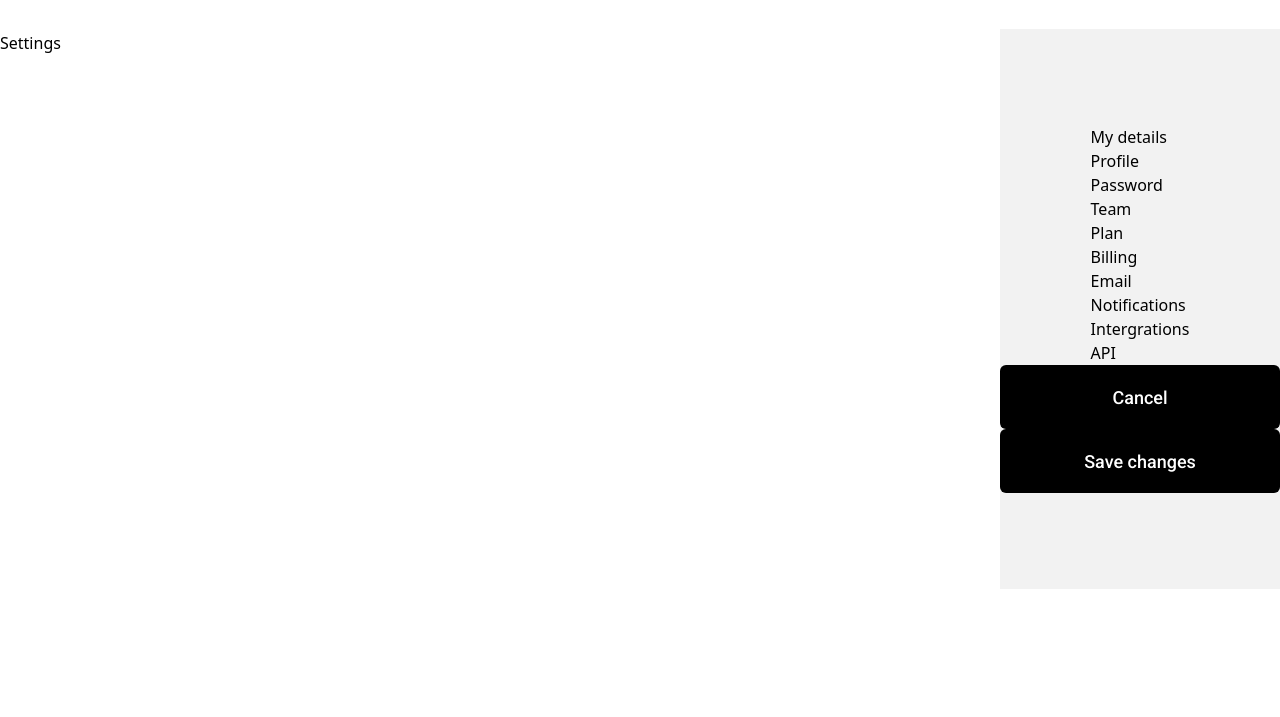
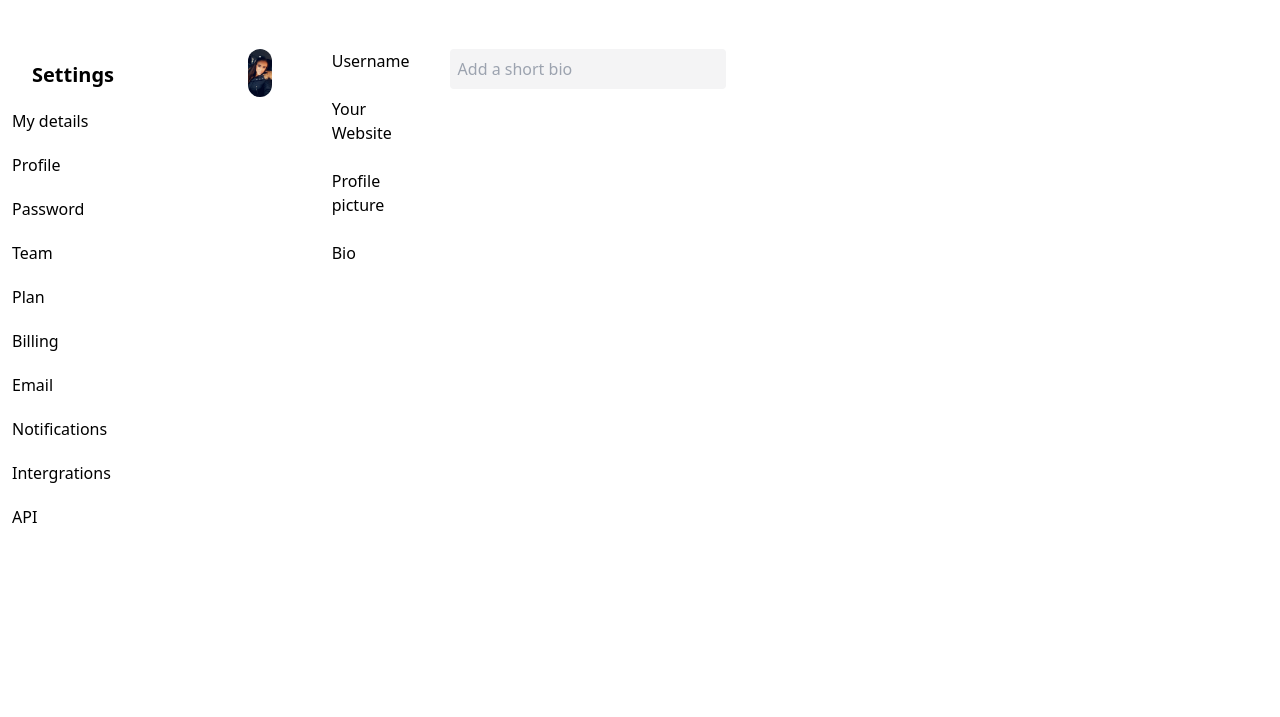
Before and after one commit to HollieMorrison/Creator-lives, a plain HTML site: page pages/settings.html in a window 1280 px wide. Shown: the part 83-800 px from the top of the page. Drawn offline with nearby package versions, Linux system fonts and the light colour scheme.

Commit message:
setting options bar finished

```diff
--- a/pages/settings.html
+++ b/pages/settings.html
@@ -4,11 +4,12 @@
   <meta charset="UTF-8">
   <meta http-equiv="X-UA-Compatible" content="IE=edge">
   <meta name="viewport" content="width=device-width, initial-scale=1.0">
+  <title>Document</title>
   <script src="https://cdn.tailwindcss.com"></script>
   <script src="../js/tailwind.config.js"></script>
   <link href="https://fonts.googleapis.com/css2?family=Roboto:ital,wght@0,100;0,300;0,400;0,500;1,100;1,300;1,400&display=swap" rel="stylesheet">
+  <link href="https://use.fontawesome.com/releases/v5.7.0/css/all.css" rel="stylesheet">
   <link rel="stylesheet" href="../styles/global.css">
-  <title>Account Settings</title>
 </head>
 <body>
   <div class="container">
@@ -18,43 +19,67 @@
       <nav class="login">
         <ul class="flex gap-4 items-center">
           <li class="text-base">help</li>
-            <li>login</li>
-            <li><button class="btn">Sign up</button></li>
+
+          <li class="cursor-pointer" id="login">login</li>
+
+          <li><button class="btn" id="logout">Logout</button></li>
       </ul>
       </nav>
     </header>
-          <div class="wrapper flex justify-between">
-           <h1>Settings</h1>
-            <div class="side-bar-left">
 
   </div>
-            <div id="hero">
-              <div class="h-[70vh] bg-light-grey flex flex-col justify-center items-center">
+    <div class="lg:container flex w-full py-5 gap-10">
+      <div class="bg-white md:w-1/4 hidden md:block" id="left">
+        <div class="flex flex-col justify-between h-full p-3 max-h-[80vh]">
+
+          <div>
+            <div class="flex justify-between">
+              <h1 class="text-xl font-bold ml-5">Settings</h1>
+            </div>
+
+            <ul class="w-full left mt-5">
+
+              <li class="flex mb-5 justify-between items-center cursor-pointer">
+                <div class="flex">
                   <ul>
-                  <li>My details</li>
-                  <li>Profile</li>
-                  <li>Password</li>
-                  <li>Team</li>
-                  <li>Plan</li>
-                  <li>Billing</li>
-                  <li>Email</li>
-                  <li>Notifications</li>
-                  <li>Intergrations</li>
-                  <li>API</li>
+                    <li class="flex mb-5 justify-between items-center">My details</li>
+                    <li class="flex mb-5 justify-between items-center">Profile</li>
+                    <li class="flex mb-5 justify-between items-center">Password</li>
+                    <li class="flex mb-5 justify-between items-center">Team</li>
+                    <li class="flex mb-5 justify-between items-center">Plan</li>
+                    <li class="flex mb-5 justify-between items-center">Billing</li>
+                    <li class="flex mb-5 justify-between items-center">Email</li>
+                    <li class="flex mb-5 justify-between items-center">Notifications</li>
+                    <li class="flex mb-5 justify-between items-center">Intergrations</li>
+                    <li class="flex mb-5 justify-between items-center">API</li>
                   </ul>
-                <form action=""></form>
-
-                <button class="btn btn-large">Cancel</button>
-                <button class="btn btn-large">Save changes</button>
-                <div class="flex justify-center">
-
+          </div>
 
         </div>
       </div>
           </div>
+          <div class="flex">
+            <img class="h-12 w-12 mr-5 rounded-full object-fit-cover" src="../assets/Hollie.jpg" alt="">
           </div>
-<footer>
+          <div class="flex justify-center" id="profile-info">
+            <ul class="flex flex-col w-full">
+              <li class="space-y-4">Username</li>
+              <br>
+              <li class="space-y-4">Your Website</li>
+              <br>
+              <li class="space-y-4">Profile picture</li>
+              <br>
+              <li class="space-y-4">Bio</li>
+            </ul>
 
-</footer>
+          </div>
+            <form action="" class="w-full h-10">
+              <label for="comment" class="text-lg text-gray-600"></label>
+              <textarea class="w-1/3 h-full resize-none p-2 rounded bg-zinc-100" name="comment" placeholder="Add a short bio"></textarea>
+            </form>
+          </div>
 </body>
+<script>
+  document.getElementById("year").innerHTML = (new Date().getFullYear());
+</script>
 </html>
```
Lines whose indentation alone changed are shown as unchanged.
